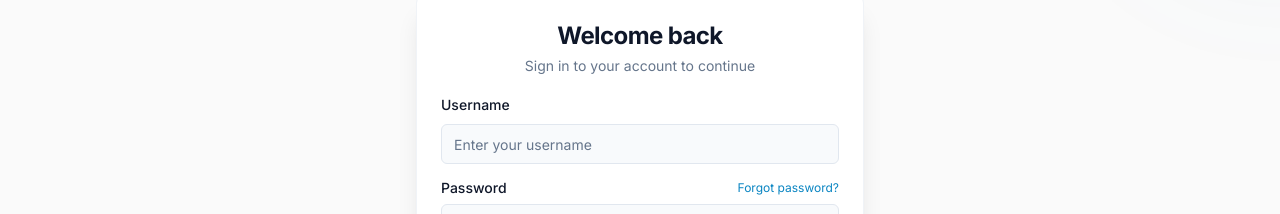
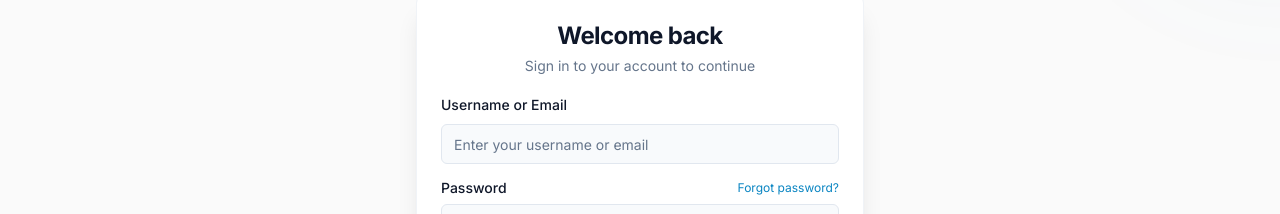
Before and after one commit to klu2300031662/CodePulse, a Next.js app in the folder frontend/: page /login in a window 1280 px wide. Shown: the part 196-410 px from the top of the page. Built offline with nearby package versions, Linux system fonts and the light colour scheme; no server answers.

Commit message:
fix: remove OAuth2 auto-config, fix login to accept email, update prod properties

```diff
--- a/frontend/src/app/(auth)/login/page.tsx
+++ b/frontend/src/app/(auth)/login/page.tsx
@@ -85,10 +85,10 @@
           <CardContent className="space-y-4">
             <form onSubmit={handleSubmit} className="space-y-4">
               <div className="space-y-2">
-                <Label htmlFor="username">Username</Label>
+                <Label htmlFor="username">Username or Email</Label>
                 <Input
                   id="username"
-                  placeholder="Enter your username"
+                  placeholder="Enter your username or email"
                   value={formData.username}
                   onChange={(e) => setFormData({ ...formData, username: e.target.value })}
                   required
```
Also changed, not shown: 1 other file (tests, documents, lock files or other folders).
